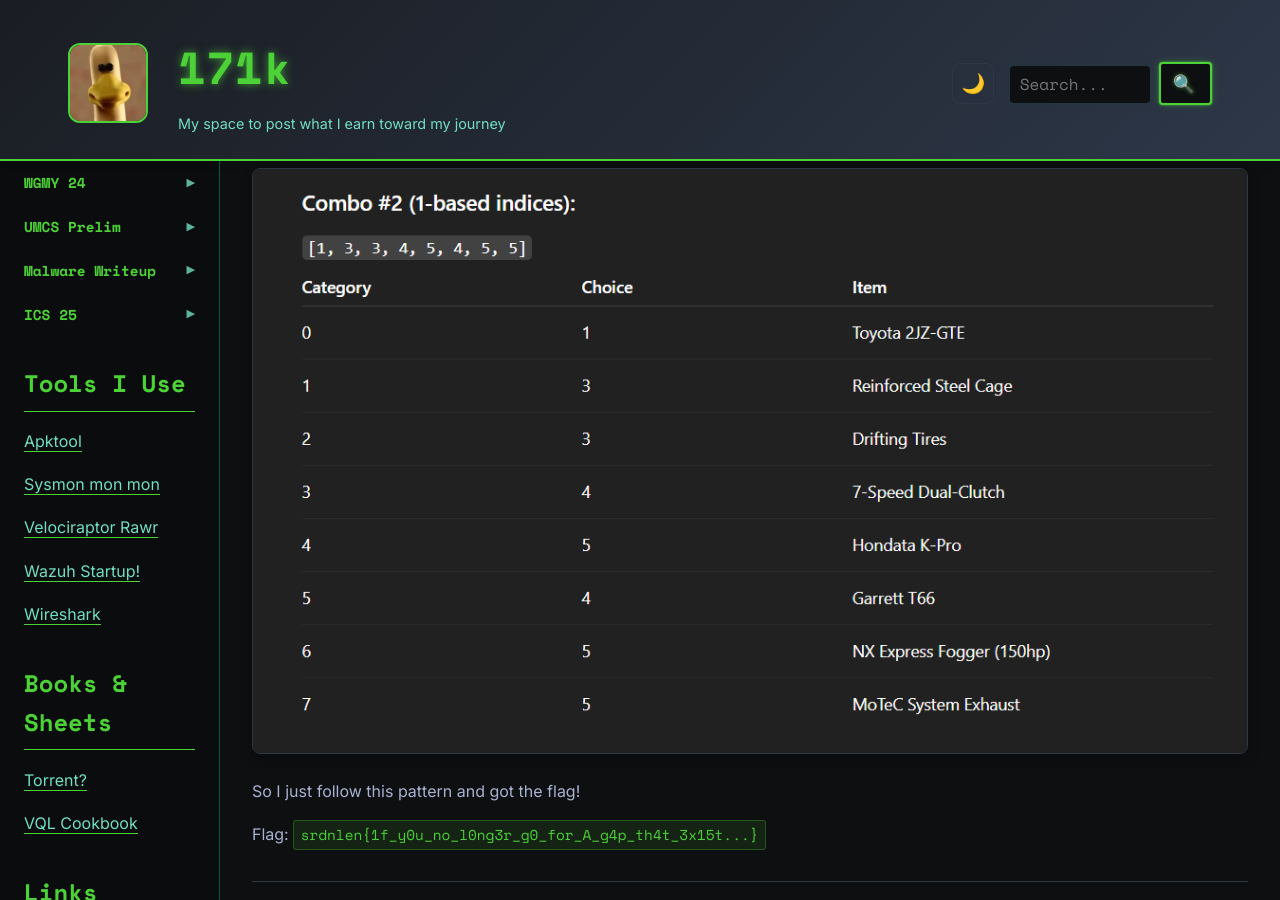
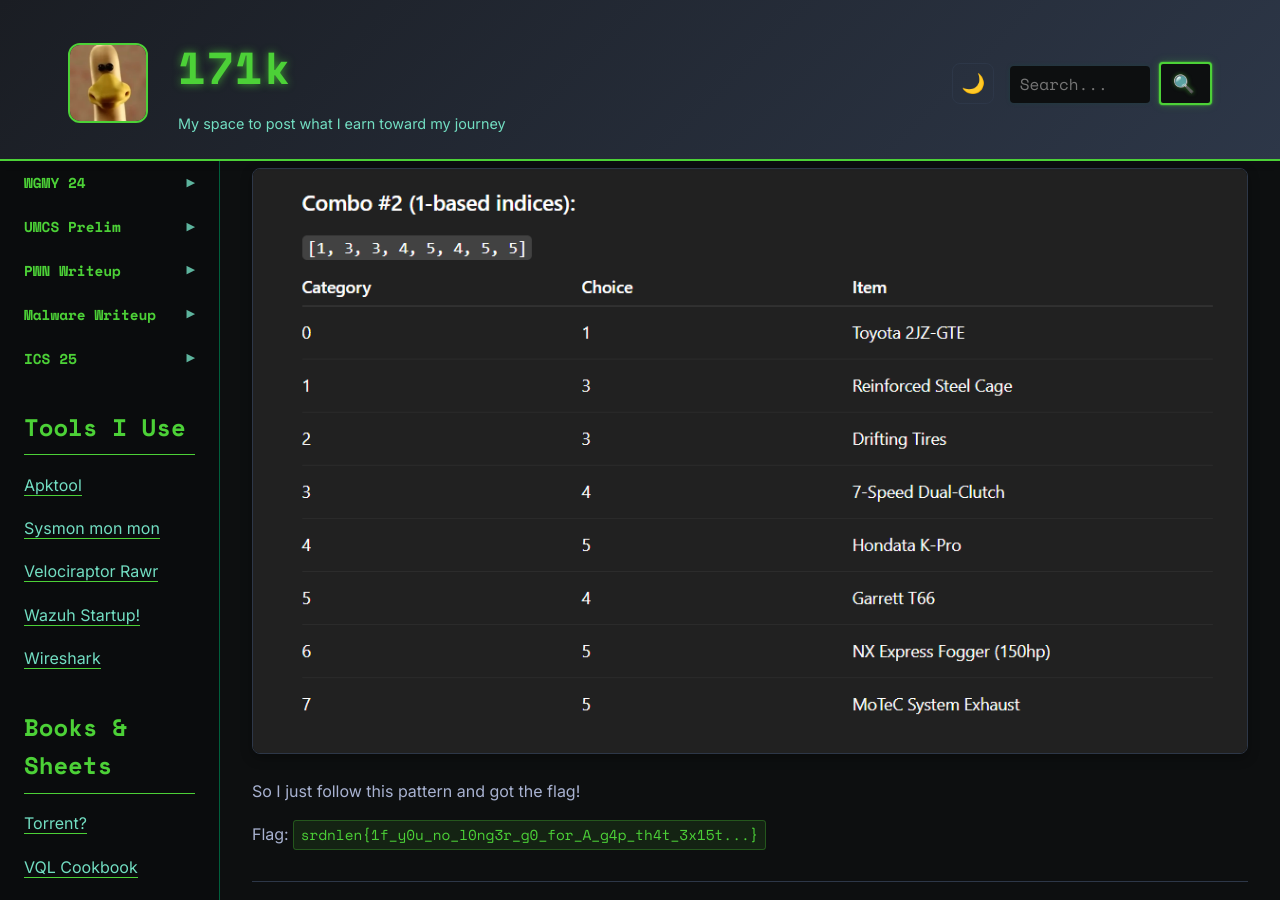
Before and after one commit to 171k/171k.github.io, a Jekyll site: the page built from _ctf/MCC2025/VillageNightWriteup.md, in a window 1280 px wide and 900 px high, scrolled down 498 px. Built offline with Jekyll 4.4.1, drawn with Linux system fonts in a browser that asks for light colours.

Commit message:
Update VillageNightWriteup.md

```diff
--- a/_ctf/MCC2025/VillageNightWriteup.md
+++ b/_ctf/MCC2025/VillageNightWriteup.md
@@ -3,7 +3,7 @@ title: "MCC2025"
 date: 2025-12-1
 categories: [PWN, Writeup]
 tags: [pwn]
-ctf_category: "PWN"
+ctf_event: "PWN Writeup"
 ---
 
 
```
